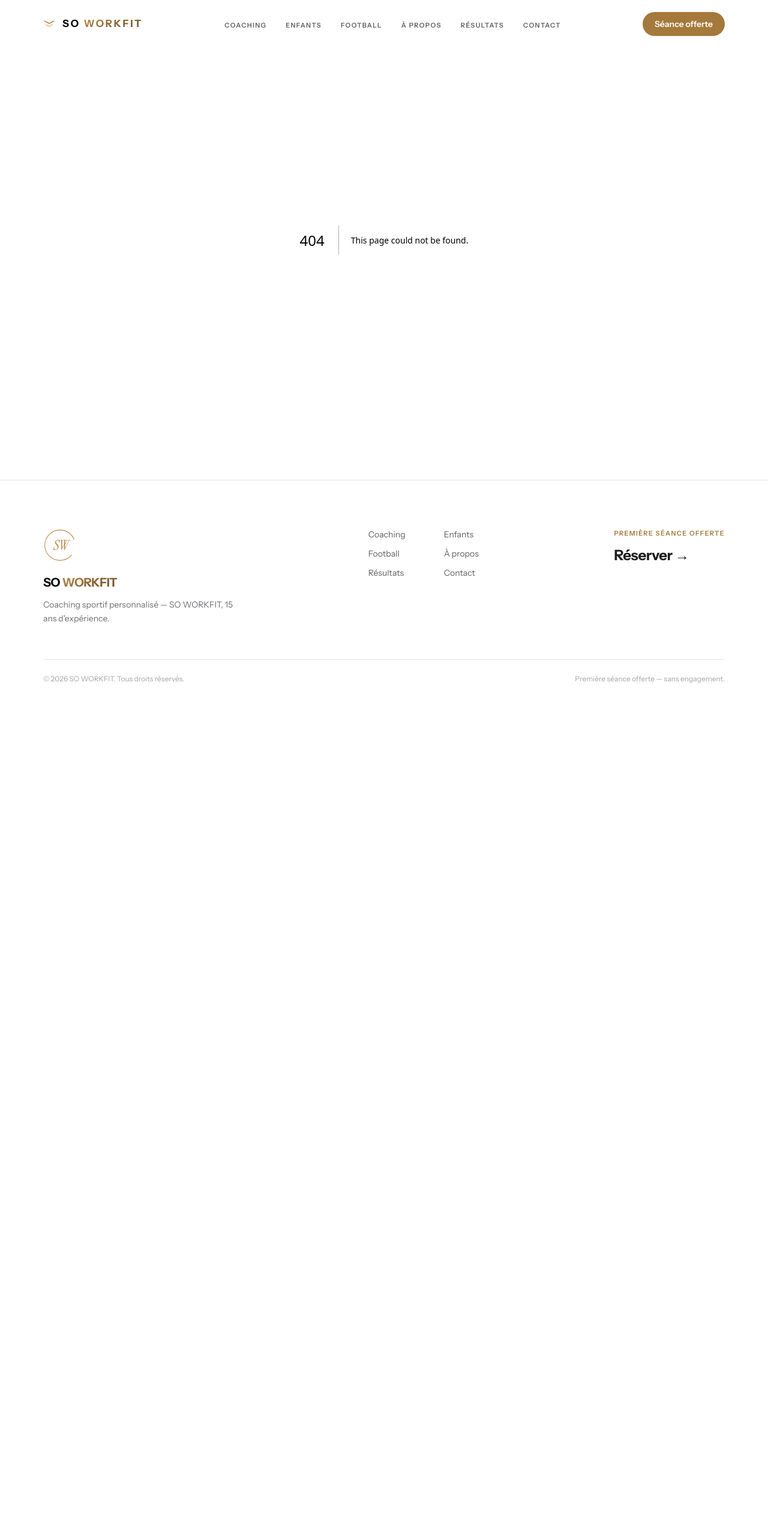
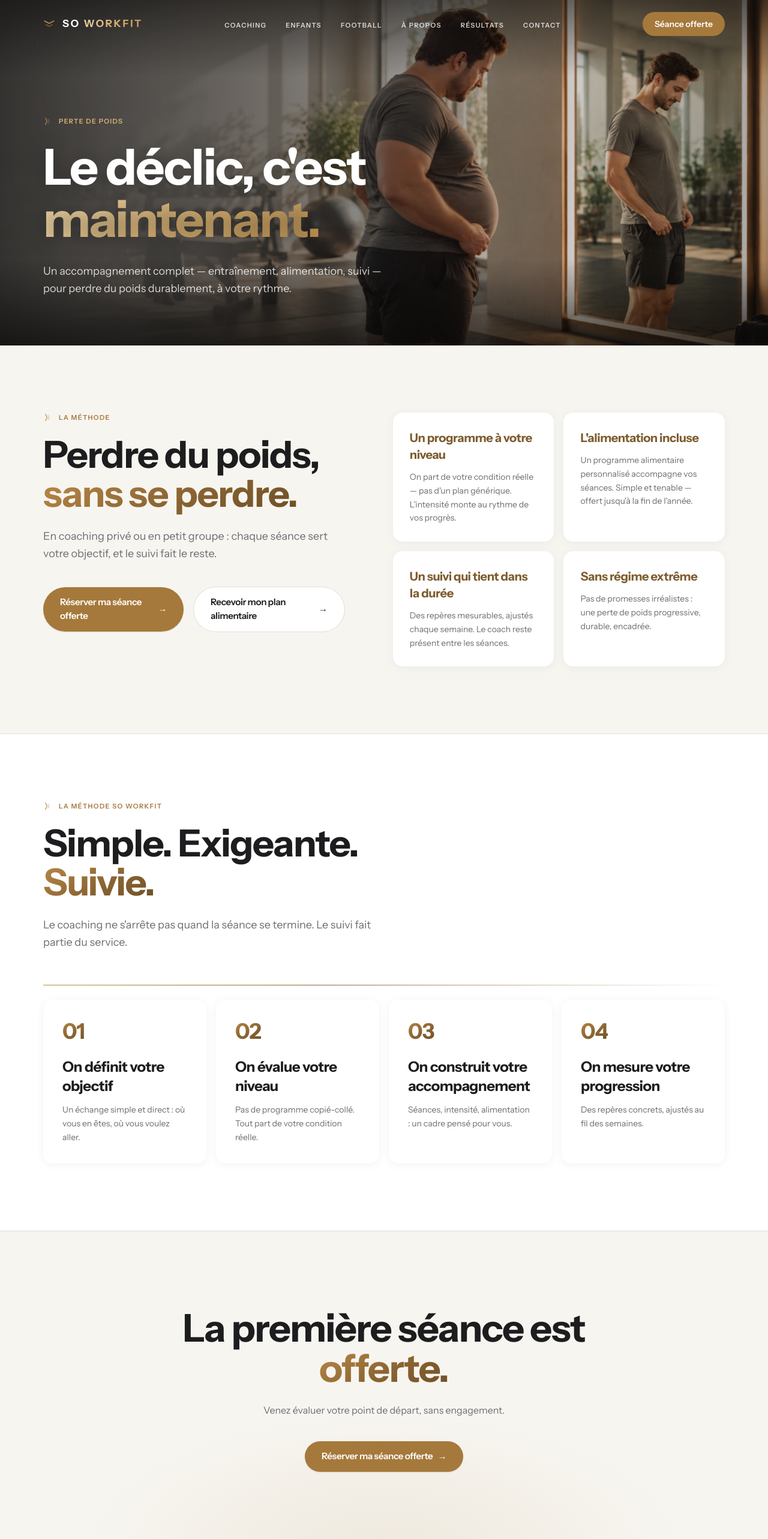
Before and after one commit to Mrvision92/soworkfit, a Next.js app: page /perte-de-poids in a window 1280 px wide. Before the commit this address had no page. Shown: the top 2566 px of the page at 60% size. Before the commit the page ends 1220 px from the top, so only its background shows below. Built offline with nearby package versions, Linux system fonts and the light colour scheme.

Commit message:
Page perte de poids dédiée avec image miroir en en-tête ; page coaching revenue à l'en-tête classique
Co-Authored-By: Claude Fable 5 <noreply@anthropic.com>

```diff
--- a/src/app/coaching/page.tsx
+++ b/src/app/coaching/page.tsx
@@ -16,13 +16,12 @@ export default function CoachingPage() {
   return (
     <>
       <PageHeader
-        photo="coachingHeader"
         kicker="Coaching adultes"
         title={
           <>
             Votre objectif.
             <br />
-            <span className="text-metal-light">Votre rythme.</span>
+            <span className="text-metal">Votre rythme.</span>
           </>
         }
         lede="Deux formats, une même méthode : partir de votre niveau réel et construire une progression mesurable."
--- /dev/null
+++ b/src/app/perte-de-poids/page.tsx
@@ -0,0 +1,115 @@
+import type { Metadata } from "next";
+import { PageHeader } from "@/components/ui/PageHeader";
+import { SectionHeading } from "@/components/ui/SectionHeading";
+import { Reveal } from "@/components/ui/Reveal";
+import { Button } from "@/components/ui/Button";
+import { Methode } from "@/components/home/Methode";
+import { site } from "@/lib/site";
+
+export const metadata: Metadata = {
+  title: "Perte de poids",
+  description: `Programme de perte de poids personnalisé avec ${site.name} : entraînement adapté, programme alimentaire offert et suivi régulier. Première séance offerte.`,
+};
+
+const piliers = [
+  {
+    title: "Un programme à votre niveau",
+    text: "On part de votre condition réelle — pas d'un plan générique. L'intensité monte au rythme de vos progrès.",
+  },
+  {
+    title: "L'alimentation incluse",
+    text: "Un programme alimentaire personnalisé accompagne vos séances. Simple et tenable — offert jusqu'à la fin de l'année.",
+  },
+  {
+    title: "Un suivi qui tient dans la durée",
+    text: "Des repères mesurables, ajustés chaque semaine. Le coach reste présent entre les séances.",
+  },
+  {
+    title: "Sans régime extrême",
+    text: "Pas de promesses irréalistes : une perte de poids progressive, durable, encadrée.",
+  },
+];
+
+export default function PerteDePoidsPage() {
+  return (
+    <>
+      <PageHeader
+        photo="perteDePoids"
+        kicker="Perte de poids"
+        title={
+          <>
+            Le déclic, c&apos;est
+            <br />
+            <span className="text-metal-light">maintenant.</span>
+          </>
+        }
+        lede="Un accompagnement complet — entraînement, alimentation, suivi — pour perdre du poids durablement, à votre rythme."
+      />
+
+      <section>
+        <div className="container-sw grid gap-12 py-20 md:py-28 lg:grid-cols-[1fr_1.1fr] lg:gap-20">
+          <div>
+            <SectionHeading
+              kicker="La méthode"
+              title={
+                <>
+                  Perdre du poids,
+                  <br />
+                  <span className="text-metal">sans se perdre.</span>
+                </>
+              }
+              lede="En coaching privé ou en petit groupe : chaque séance sert votre objectif, et le suivi fait le reste."
+            />
+            <Reveal delay={0.1}>
+              <div className="mt-10 flex flex-col gap-4 sm:flex-row sm:items-center">
+                <Button href="/reserver?coaching=prive">
+                  Réserver ma séance offerte
+                </Button>
+                <Button href="/plan-alimentaire" variant="ghost">
+                  Recevoir mon plan alimentaire
+                </Button>
+              </div>
+            </Reveal>
+          </div>
+
+          <div className="grid gap-4 self-start sm:grid-cols-2">
+            {piliers.map((p, i) => (
+              <Reveal key={p.title} delay={i * 0.07} className="h-full">
+                <div className="h-full rounded-2xl bg-coal p-7 shadow-[0_2px_16px_rgba(29,29,31,0.05)] transition-all duration-500 hover:-translate-y-1 hover:shadow-[0_10px_30px_rgba(29,29,31,0.08)]">
+                  <h3 className="display-text text-xl text-champagne">
+                    {p.title}
+                  </h3>
+                  <p className="mt-3 text-sm leading-relaxed text-sand">
+                    {p.text}
+                  </p>
+                </div>
+              </Reveal>
+            ))}
+          </div>
+        </div>
+      </section>
+
+      <Methode />
+
+      <section className="relative isolate overflow-hidden border-t hairline">
+        <div className="pointer-events-none absolute inset-0 glow-bronze" />
+        <div className="container-sw py-24 text-center md:py-32">
+          <Reveal punch>
+            <h2 className="display-text mx-auto max-w-2xl text-[clamp(2.2rem,6vw,4rem)]">
+              La première séance est{" "}
+              <span className="text-metal">offerte.</span>
+            </h2>
+            <p className="mx-auto mt-6 max-w-md text-base text-sand">
+              Venez évaluer votre point de départ, sans engagement.
+            </p>
+            <div className="mt-10">
+              <Button href="/reserver?coaching=prive">
+                Réserver ma séance offerte
+              </Button>
+            </div>
+          </Reveal>
+        </div>
+      </section>
+    </>
+  );
+}
--- a/src/app/sitemap.ts
+++ b/src/app/sitemap.ts
@@ -14,6 +14,7 @@ export default function sitemap(): MetadataRoute.Sitemap {
     "/contact",
     "/reserver",
     "/plan-alimentaire",
+    "/perte-de-poids",
   ];
   return routes.map((r) => ({
     url: `${site.url}${r}`,
--- a/src/components/home/Objectifs.tsx
+++ b/src/components/home/Objectifs.tsx
@@ -3,7 +3,7 @@ import { SectionHeading } from "@/components/ui/SectionHeading";
 import { Reveal } from "@/components/ui/Reveal";
 
 const objectifs = [
-  { label: "Perdre du poids", href: "/coaching#prive" },
+  { label: "Perdre du poids", href: "/perte-de-poids" },
   { label: "Prise de masse", href: "/coaching#prive" },
   { label: "Remise en forme", href: "/coaching#collectif" },
   { label: "Performance", href: "/coaching#prive" },
--- a/src/components/layout/Header.tsx
+++ b/src/components/layout/Header.tsx
@@ -23,7 +23,7 @@ export function Header() {
   const reduce = useReducedMotion();
   // Sur les pages à en-tête photo sombre, le header passe en variante
   // claire tant qu'on n'a pas scrollé.
-  const photoRoutes = ["/", "/coaching"];
+  const photoRoutes = ["/", "/perte-de-poids"];
   const dark = photoRoutes.includes(pathname) && !scrolled && !open;
 
   useEffect(() => {
--- a/src/lib/photos.ts
+++ b/src/lib/photos.ts
@@ -22,7 +22,7 @@ export type PhotoKey =
   | "jeunesEdito"
   | "football"
   | "nutrition"
-  | "coachingHeader";
+  | "perteDePoids";
 
 export const photos: Record<
   PhotoKey,
@@ -71,10 +71,10 @@ export const photos: Record<
     alt: "Jeunes footballeurs en plein duel devant le but",
     pos: "center 65%",
   },
-  coachingHeader: {
-    src: `${bp}/photos/coaching-header.webp`,
-    alt: "Athlète face au miroir, avant et après sa transformation",
-    pos: "center 20%",
+  perteDePoids: {
+    src: `${bp}/photos/perte-de-poids.webp`,
+    alt: "Un homme face au miroir se projette dans sa transformation",
+    pos: "70% 25%",
   },
   nutrition: {
     src: `${bp}/photos/nutrition.jpg`,
```
Also changed, not shown: public/photos/coaching-header.webp (deleted), public/photos/perte-de-poids.webp (added).
